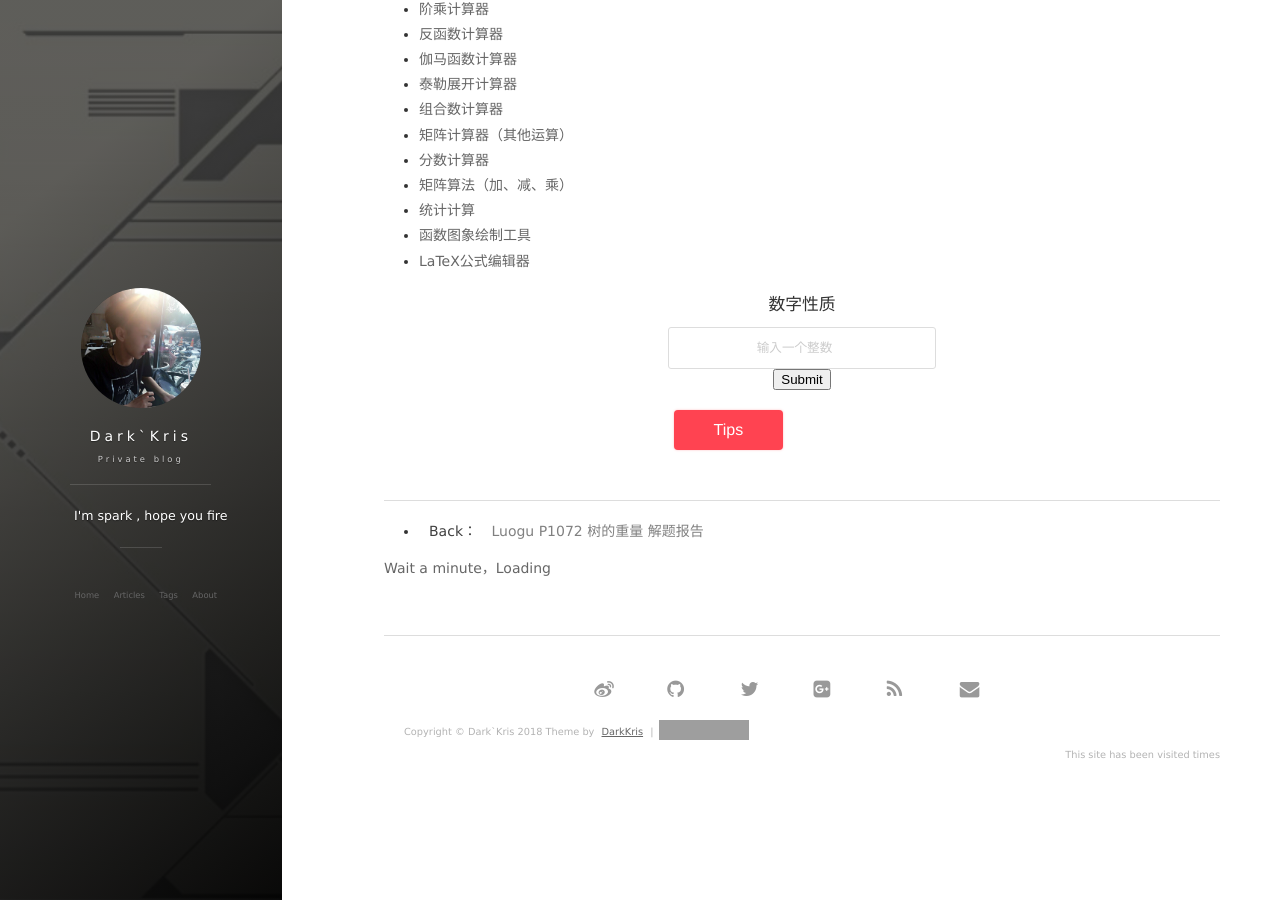
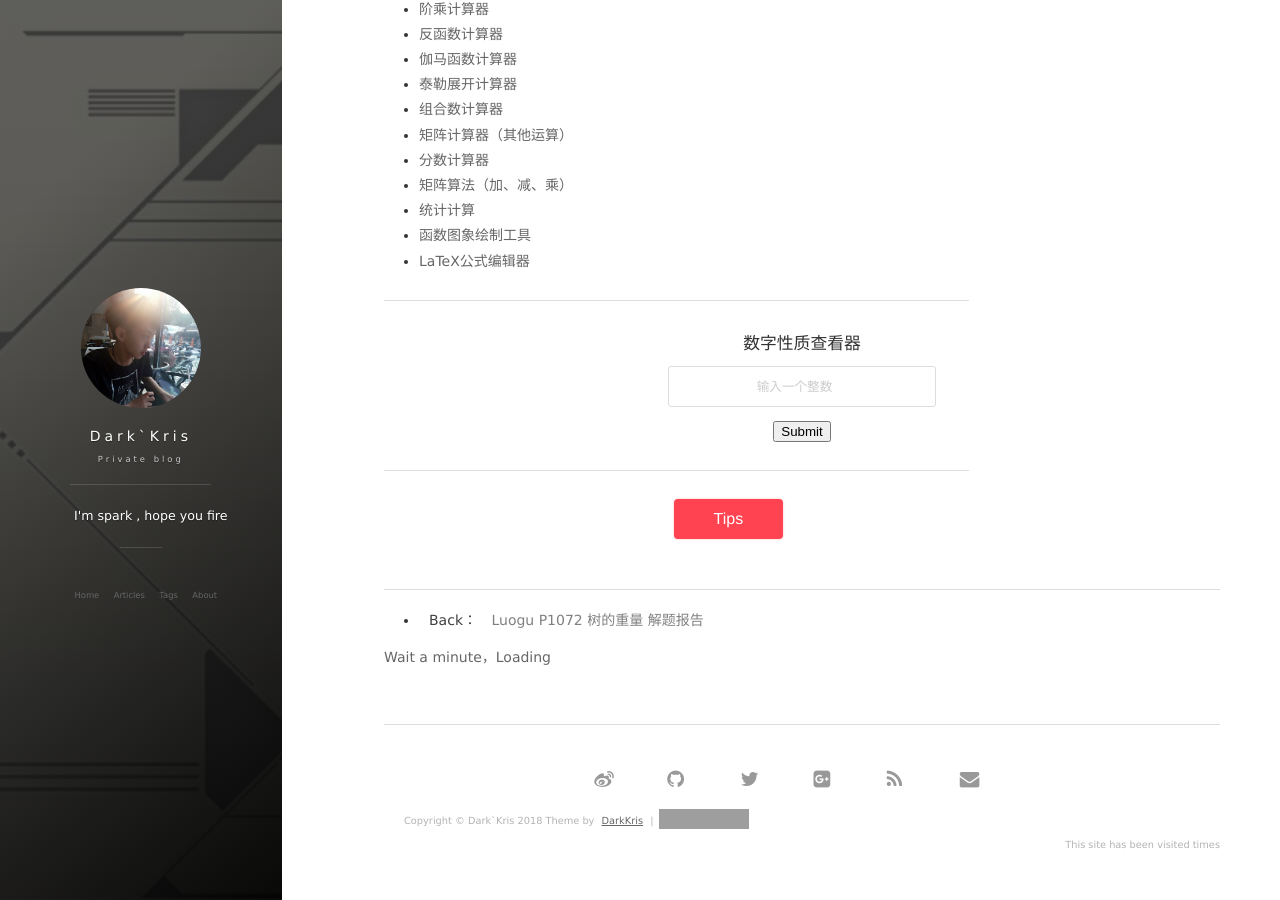
Before and after one commit to DeAntiWang/deantiwang.github.io, a Jekyll site: the page built from _posts/2018-5-13-数字帝国—各种数学工具.md, in a window 1280 px wide and 900 px high, scrolled down 638 px. Built offline with Jekyll 4.4.1, drawn with Linux system fonts in a browser that asks for light colours; nearby versions of some CDN libraries; comment, search, counter and statistics services are not loaded; grey boxes are pictures that could not be loaded.

Commit message:
文章修改

```diff
--- a/_posts/2018-5-13-数字帝国—各种数学工具.md
+++ b/_posts/2018-5-13-数字帝国—各种数学工具.md
@@ -39,11 +39,16 @@ tag: 小工具
 - [函数图象绘制工具](https://zh.numberempire.com/graphingcalculator.php)
 - [LaTeX公式编辑器](https://zh.numberempire.com/latexequationeditor.php)
 
+***
+
 <div align="center">
 <form action="https://zh.numberempire.com/" method="post">
-<h4>数字性质</h4>
+<h4>数字性质查看器</h4>
 <input type="number" min="1" max="1000000000000" name="n" placeholder="输入一个整数" title="输入一个整数" required="" class="full_width_60" style="text-align:center;" maxlength="12">
+<br>
 <br>
 <input type="submit" value="Submit">
 </form>
 </div>
+
+***
```
